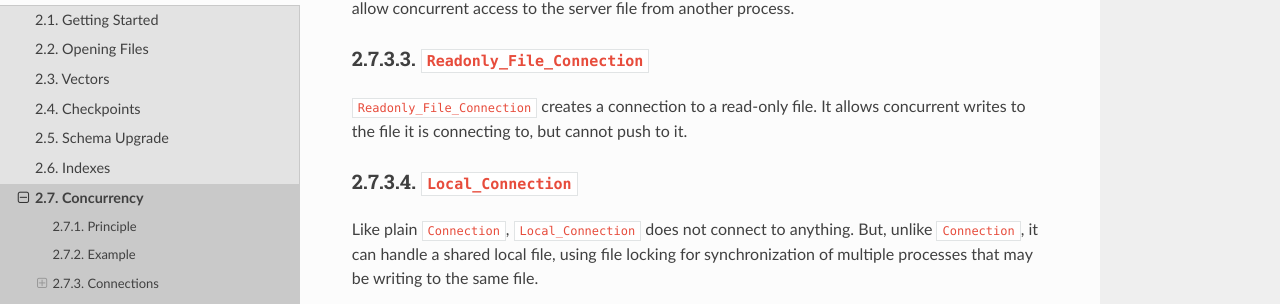
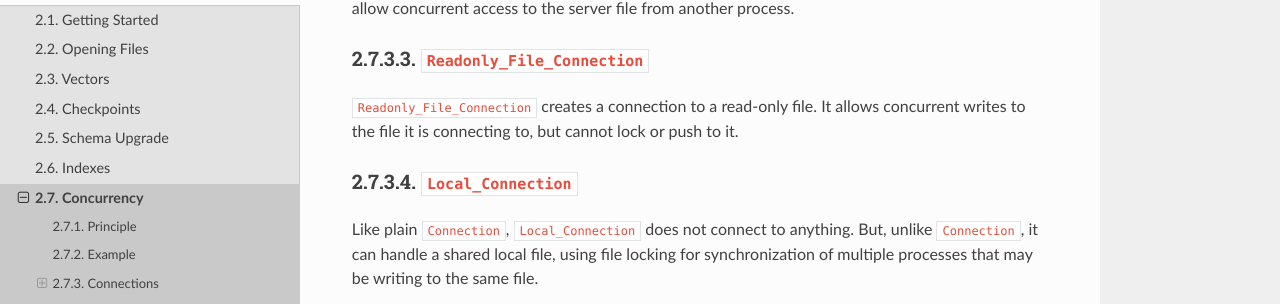
Before and after one commit to Remi-Coulom/joedb, a Sphinx documentation site: the page built from doc/source/concurrency.rst, in a window 1280 px wide and 1400 px high, scrolled down 1338 px. Shown: the part 161-465 px from the top of the window. Built offline with Sphinx 7.4.7 and the Read the Docs theme 2.0.0, drawn with Linux system fonts in a browser that asks for light colours; formulas are drawn with MathJax 3; some of the changed text lies outside the part shown.

Commit message:
improve documentation

```diff
--- a/doc/source/concurrency.rst
+++ b/doc/source/concurrency.rst
@@ -73,8 +73,8 @@ another process.
 ^^^^^^^^^^^^^^^^^^^^^^^^^^^^
 
 ``Readonly_File_Connection`` creates a connection to a read-only file. It
-allows concurrent writes to the file it is connecting to, but cannot push to
-it.
+allows concurrent writes to the file it is connecting to, but cannot lock or
+push to it.
 
 ``Local_Connection``
 ^^^^^^^^^^^^^^^^^^^^
```
Also changed, not shown: other parts of doc/source/concurrency.rst (+1 -1 lines).
